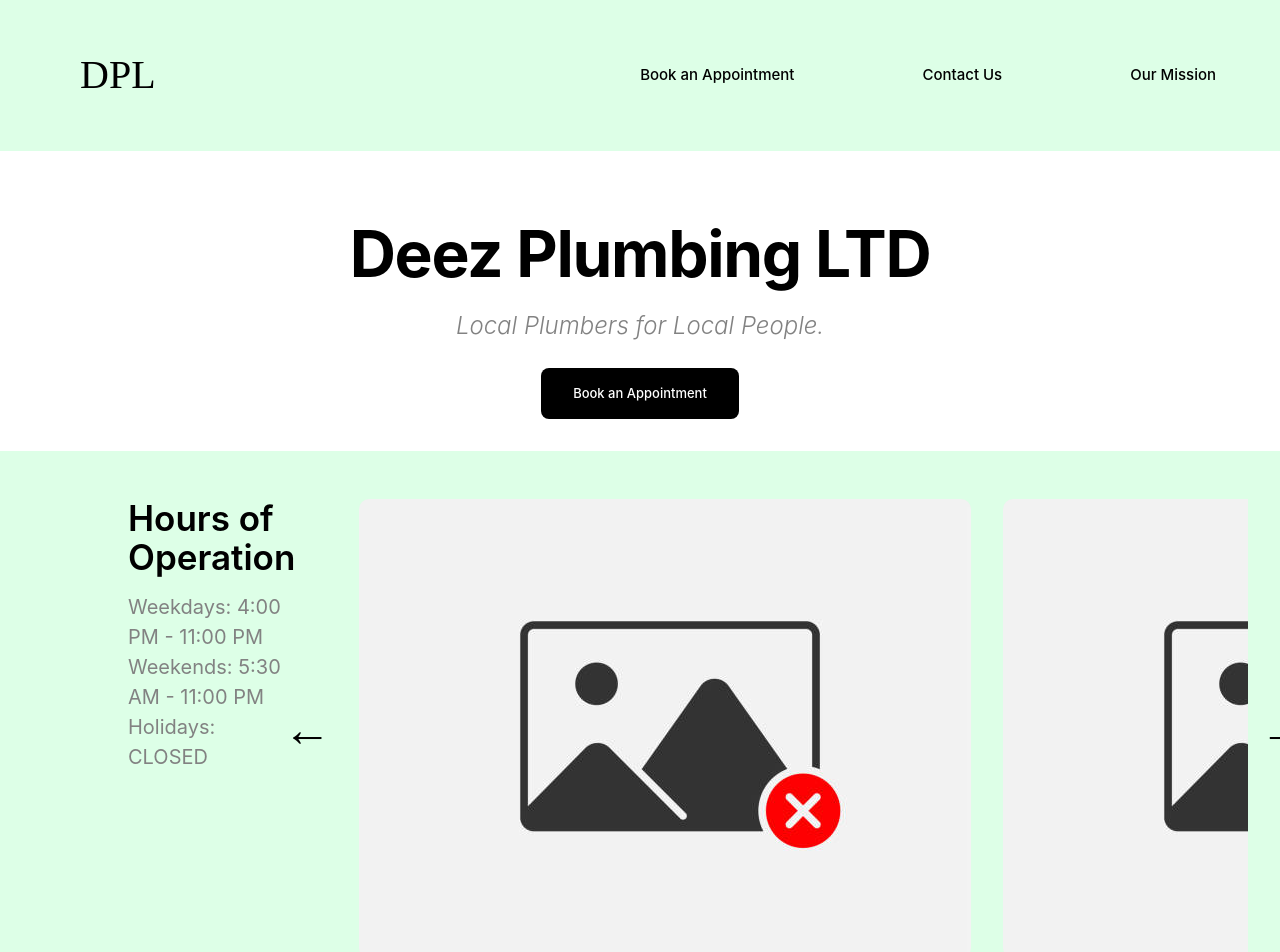
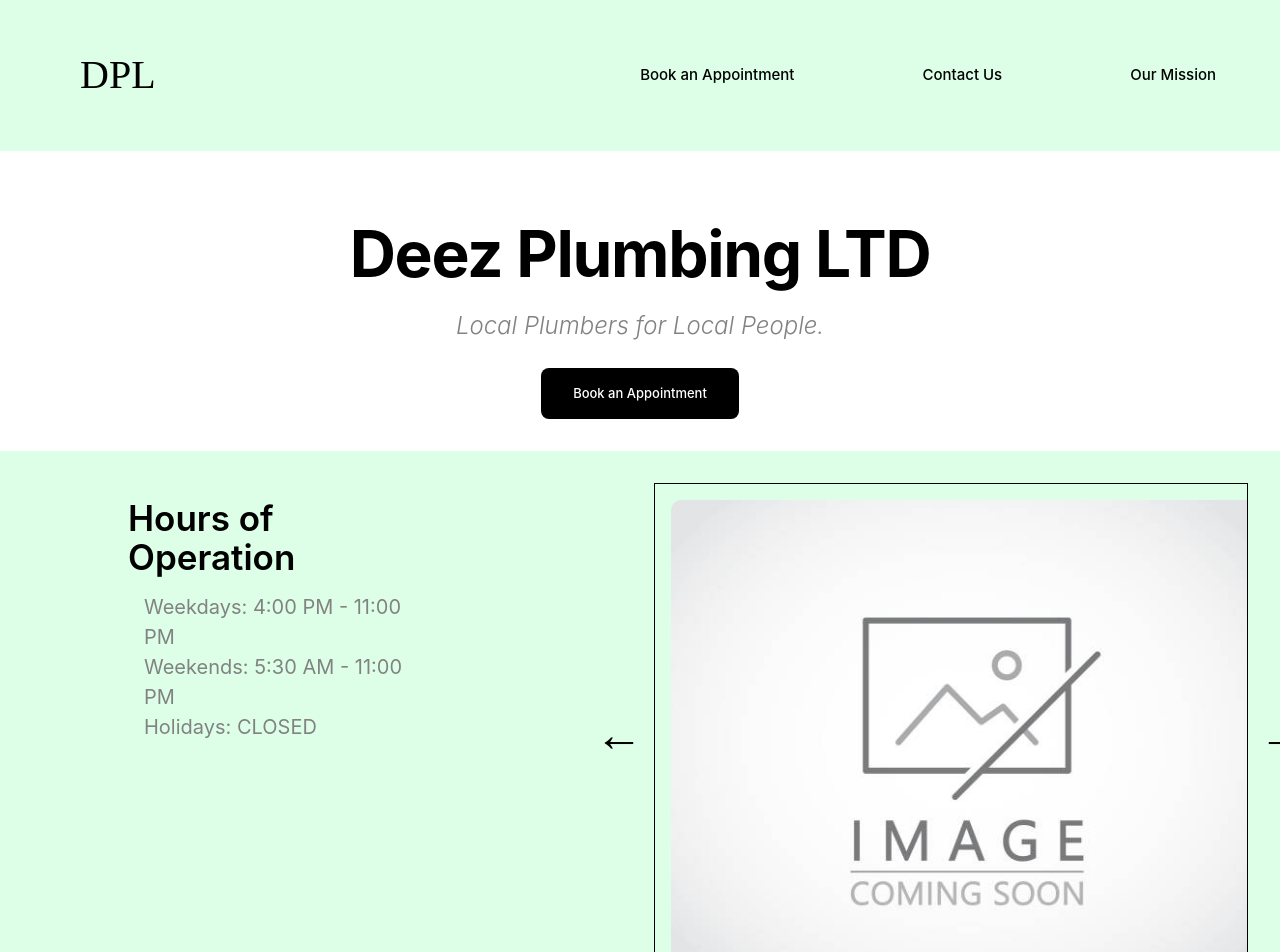
Before and after one commit to SargunKaura/Deez-Plumbing-Website, a React (Create React App) app in the folder deez-website/: page / in a window 1280 px wide. Shown: the top 952 px of the page. Built offline with nearby package versions, Linux system fonts and the light colour scheme.

Commit message:
Modified the image carousel and Our Mission page according to the wireframe

```diff
--- a/deez-website/src/App.css
+++ b/deez-website/src/App.css
@@ -61,7 +61,6 @@ body {
     font-style: normal;
     font-weight: 500;
     line-height: 150%; /* 30px */
-
 }
 .header-button:hover {
     background-color: #00796b;
@@ -108,7 +107,6 @@ body {
 
 h3{
     margin: 0 0 1rem 0;
-
     color: #000;
     font-family: Inter;
     font-size: 35px;
@@ -119,18 +117,16 @@ h3{
 }
 
 p {
-
     margin: 0;
-
     color: #828282;
-
     font-family: Inter;
     font-size: 20px;
     font-style: normal;
     font-weight: 400;
     line-height: 150%;
-
     text-align: left;
+    padding-left: 1rem;
+    padding-right: 1rem;
 }
 /* TITLE CSS */
 
@@ -208,6 +204,14 @@ p {
   height: 100%;
 }
 
+img {
+  float: left;
+  border-radius: 10px;
+  margin: 1rem;
+  width: 200px;
+  height: auto;
+}
+
 
 /* REVIEWS AND TESTIMONIALS CSS */
 
@@ -278,6 +282,7 @@ p {
 .carousel {
     overflow: hidden;
     margin: auto;
+    width: 100%;
   }
 
   .carousel-slide {
@@ -292,6 +297,13 @@ p {
     width: 100%;
     border-radius: 10px;
     margin: 1rem;
+  }
+
+  .carousel-div {
+    display: flex;
+    align-items: center;
+    justify-content: center;
+    position: relative;
   }
 
   .carousel-button {
@@ -338,6 +350,7 @@ p {
     align-items: center; /* Vertically centers items */
     background-color: #e0f7fa;
     padding: 1rem;
+    clear: both; /* Clear floats */
 }
 .DPL-footer p {
     font-weight: bold;
@@ -345,6 +358,8 @@ p {
 }
 .footer-links {
     display: flex;
+    font-family: Inter;
+    font-size: 15px;
     gap: 20px;
     padding: 1rem 3rem 1rem 3rem;
 }
--- a/deez-website/src/components/Home.js
+++ b/deez-website/src/components/Home.js
@@ -22,17 +22,17 @@ function Home() {
     ];
 
     const hoursImages = [
-        '/images/default-image.jpg', // test images for hours of operation carousel
-        '/images/default-image.jpg',
-        '/images/default-image.jpg',
-        '/images/default-image.jpg',
+        '/images/default-image2.jpg', // test images for hours of operation carousel
+        '/images/default-image2.jpg',
+        '/images/default-image2.jpg',
+        '/images/default-image2.jpg',
     ];
 
-    const Carousel = ({ images }) => {
+    const Carousel = ({ images, singleSlide = false }) => {
 
         const [currentIndex, setCurrentIndex] = useState(0);
         const [transition, setTransition] = useState(true);
-        const totalSlides = Math.ceil(images.length / 2);
+        const totalSlides = singleSlide ? images.length : Math.ceil(images.length / 2);
 
         const handleTransition = (newIndex) => {
 
@@ -63,7 +63,10 @@ function Home() {
 
                 <div className="carousel">
 
-                    <div className="carousel-slide" style={{ transform: `translateX(-${currentIndex * 100}%)`, transition: transition ? 'transform 0.3s ease-in-out' : 'none'}}>
+                    <div className="carousel-slide"
+                    style={{ transform: `translateX(-${currentIndex * 100}%)`,
+                    transition: transition ? 'transform 0.3s ease-in-out' : 'none', width: `100%`
+                    }}>
 
                         {images.map((image, index) => (
                             <img key={index} src={image} alt={`Slide ${index}`} />
@@ -133,9 +136,9 @@ function Home() {
                         <p>Holidays: CLOSED</p>
 
                     </div>
-
-                    <Carousel images={hoursImages} />
-
+                    <div className="hours-image">
+                        <Carousel images={hoursImages} singleSlide={true} />
+                    </div>
                 </section>
 
                 <section className="mission">
```
Also changed, not shown: deez-website/public/images/default-image2.jpg (added).
